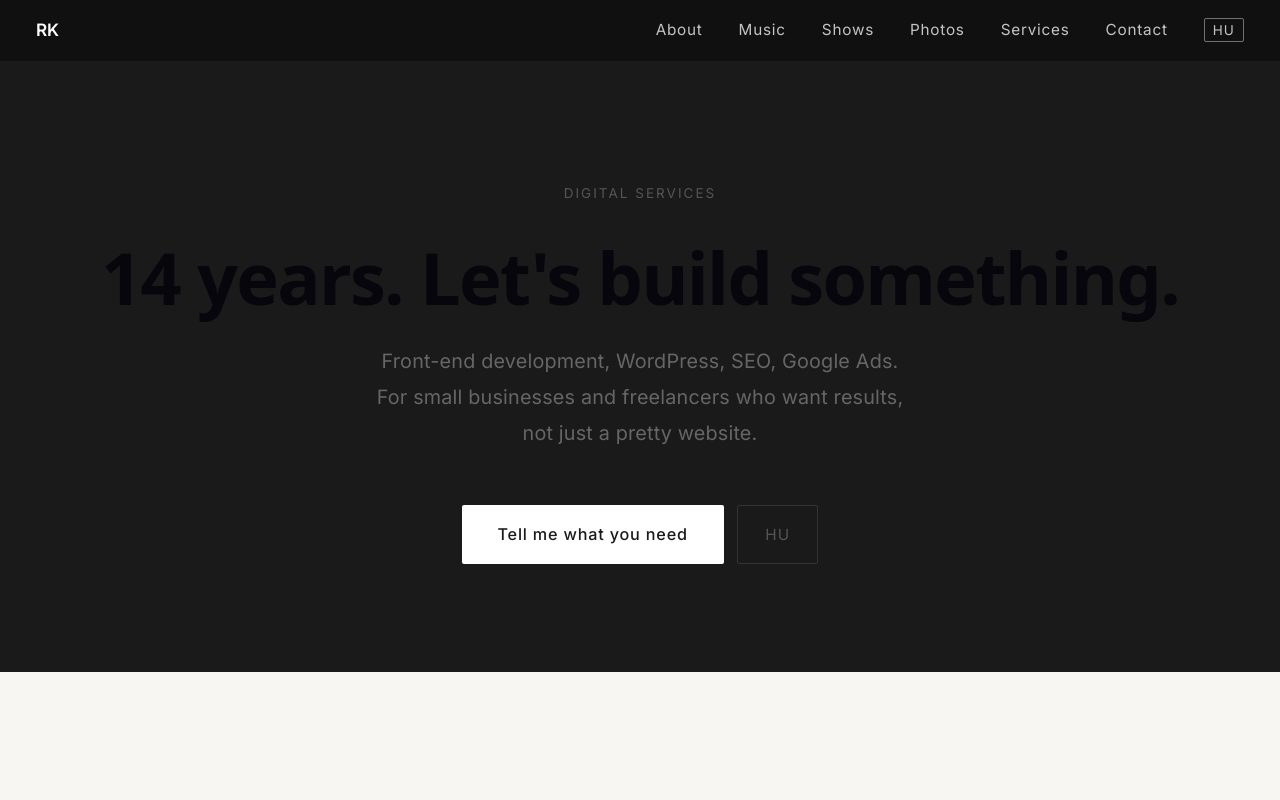
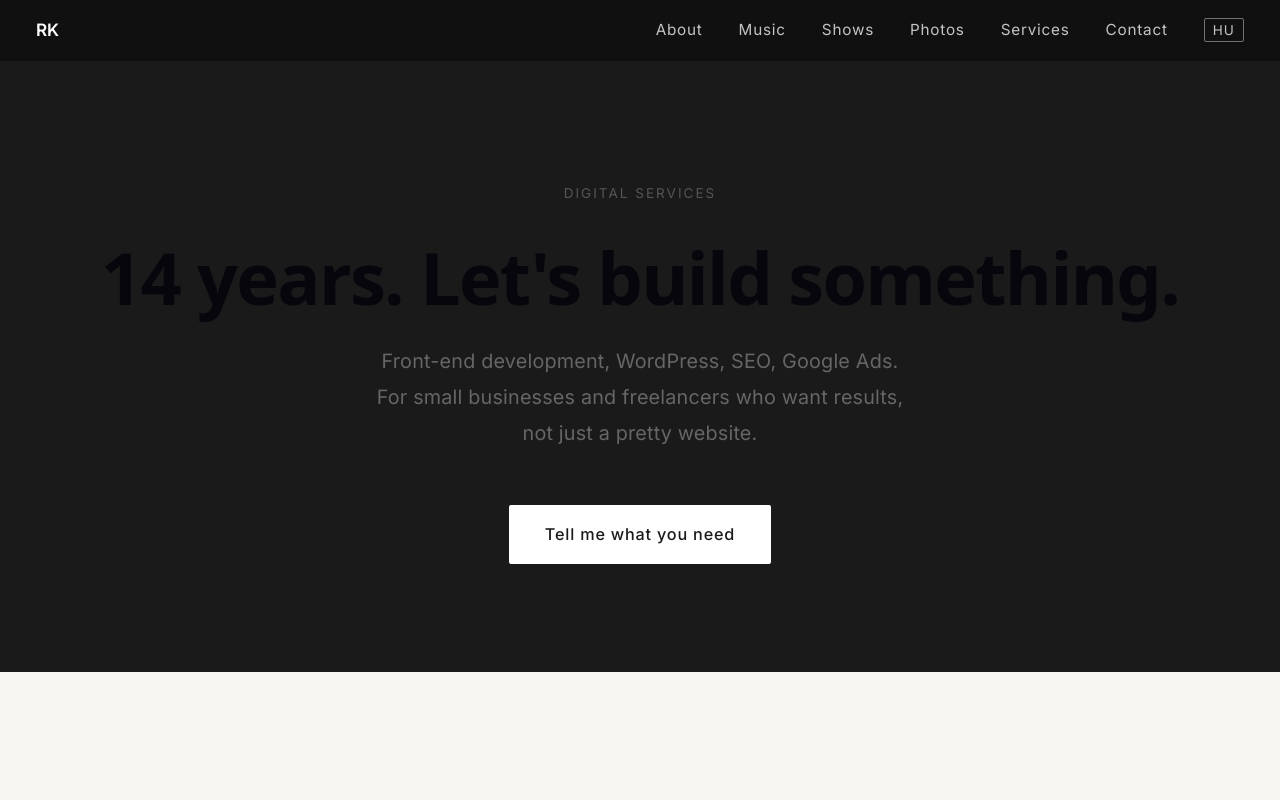
Before and after one commit to rickcircle/richard-kormendi-site, a React (Vite) app: page /hire in a window 1280 px wide. Shown: the top 800 px of the page. Built offline with nearby package versions, Linux system fonts and the light colour scheme.

Commit message:
fix: hire page uses global LanguageContext instead of local state

```diff
--- a/src/pages/Hire.jsx
+++ b/src/pages/Hire.jsx
@@ -1,6 +1,7 @@
 import { useState } from "react";
 import { motion } from "framer-motion";
 import { fadeUp, staggerContainer, staggerItem } from "../utils/animations";
+import { useLang } from "../context/LanguageContext";
 import Navbar from "../components/Navbar";
 import Footer from "../components/Footer";
 
@@ -86,7 +87,7 @@ const process = [
 ];
 
 export default function Hire() {
-  const [lang, setLang] = useState("en");
+  const { lang } = useLang();
   const hu = lang === "hu";
 
   const [form, setForm] = useState({ name: "", email: "", company: "", budget: "", message: "" });
@@ -133,10 +134,6 @@ export default function Hire() {
               style={{ padding: "0.9rem 2rem", background: "#fff", color: "#1a1a1a", textDecoration: "none", borderRadius: "2px", fontSize: "0.9rem", fontWeight: 500, letterSpacing: "0.05em" }}>
               {hu ? "Írd meg, mire van szükséged" : "Tell me what you need"}
             </a>
-            <button onClick={() => setLang(l => l === "en" ? "hu" : "en")}
-              style={{ padding: "0.9rem 1.5rem", background: "none", border: "1px solid #333", color: "#555", borderRadius: "2px", fontSize: "0.85rem", cursor: "pointer", fontFamily: "inherit", letterSpacing: "0.08em" }}>
-              {hu ? "EN" : "HU"}
-            </button>
           </div>
         </motion.div>
       </section>
```
